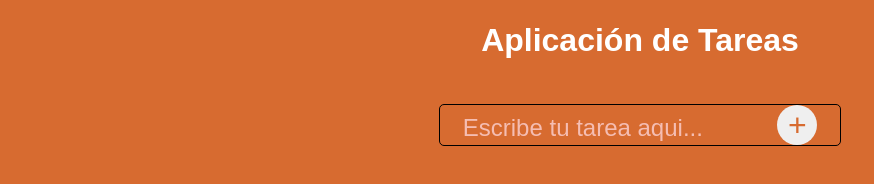
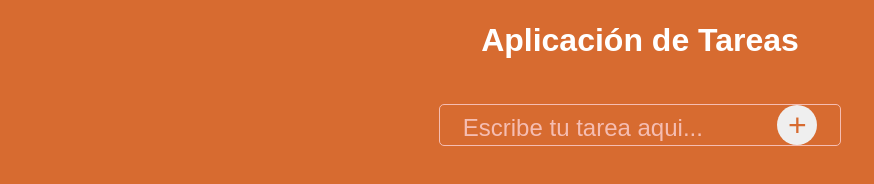
Before and after one commit to Percyyz/APP_tareas_intermedio, a plain HTML site: page index.html in a window 1280 px wide. Shown: the part 78-262 px from the top of the page, without its empty margins (0-874 px from the left). Drawn offline with Linux system fonts and the light colour scheme.

Commit message:
fix: modificando color

```diff
--- a/css/style.css
+++ b/css/style.css
@@ -30,6 +30,7 @@ form {
     margin: 45px auto;
     text-align: center;
     border-radius: 5px;
+    border-color: var(--veryLightOrange);
 }
 form input[type="text"] {
     background-color: var(--orange);
```
